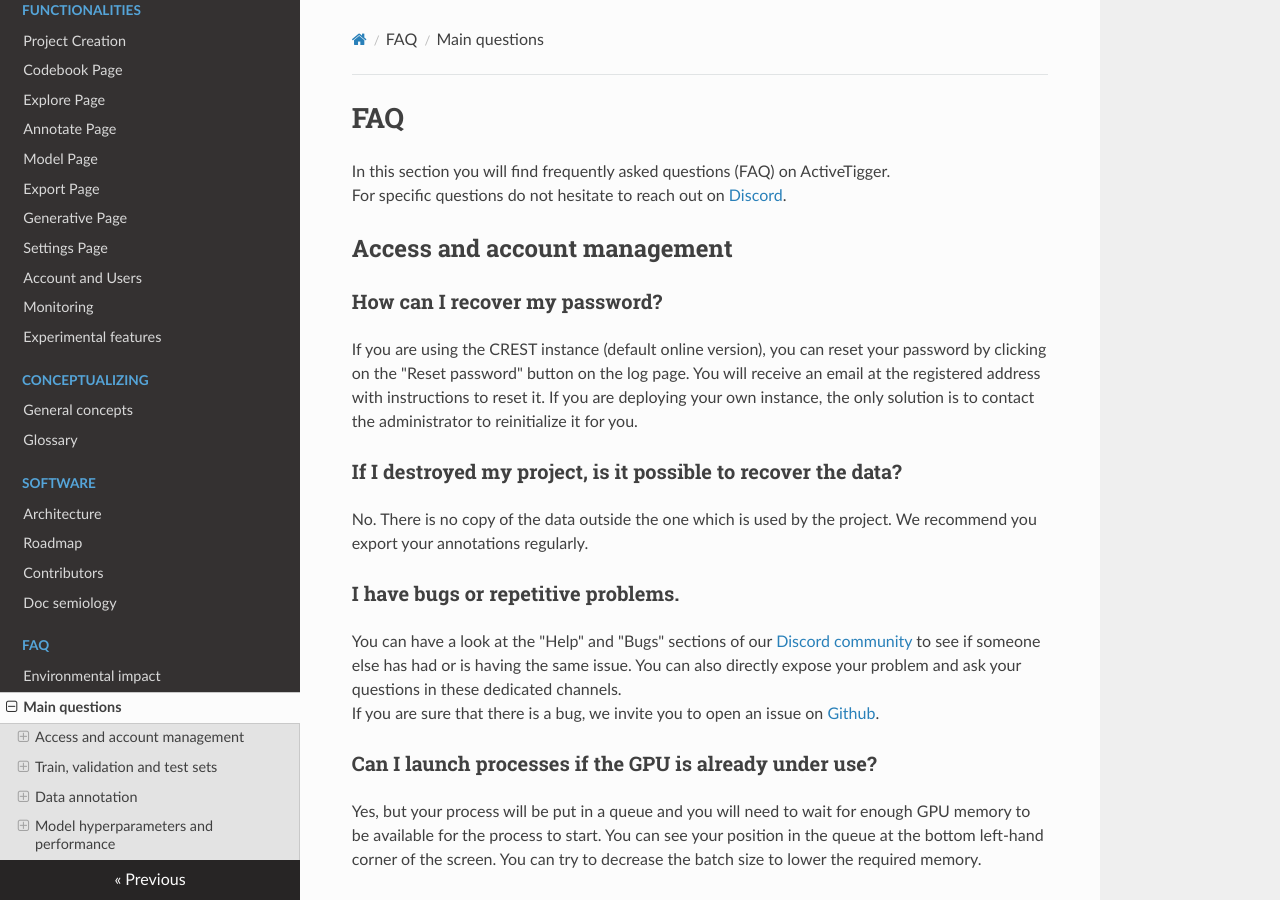
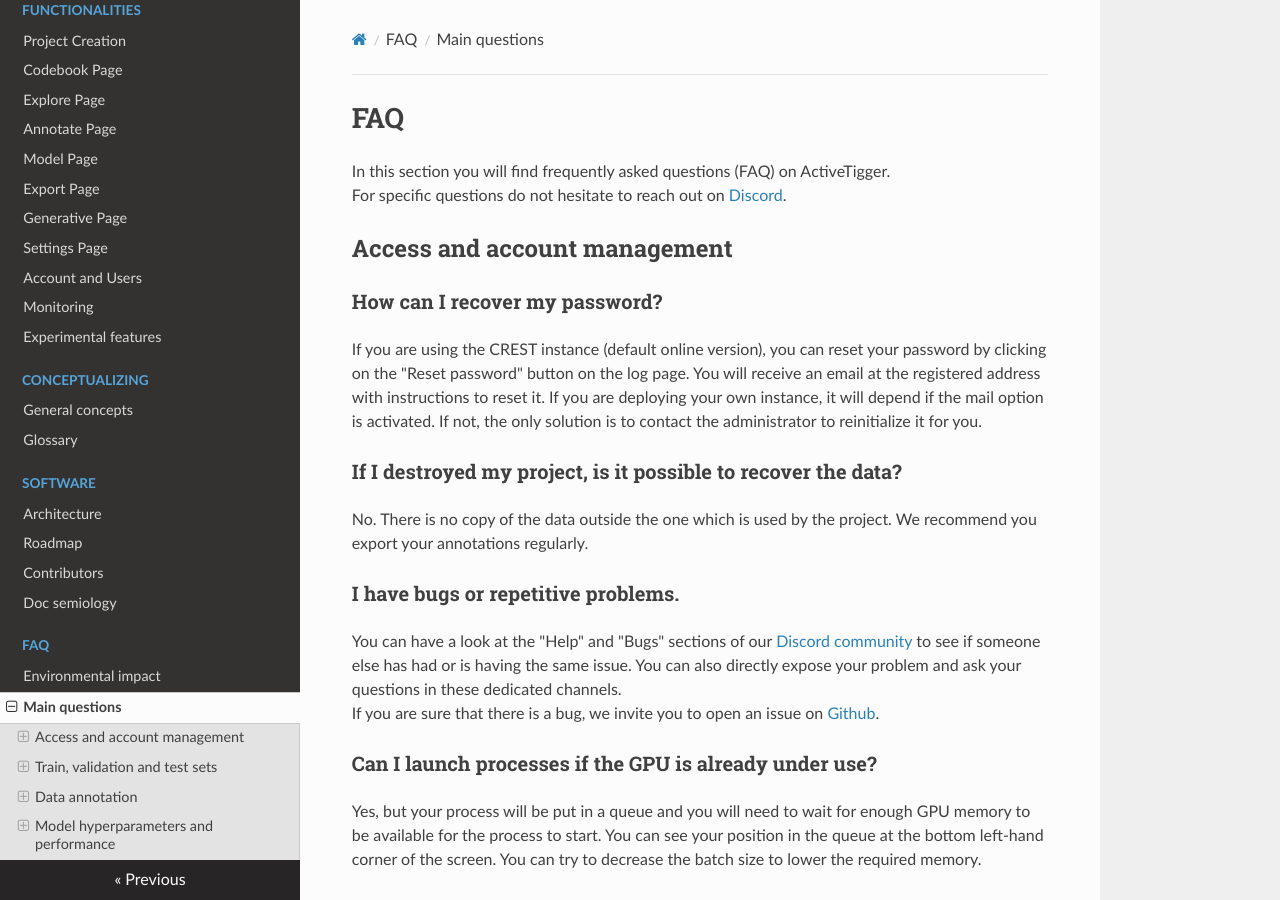
Before and after one commit to activetigger/documentation, an MkDocs documentation site: the page built from docs/faq/faq.md, in a window 1280 px wide and 900 px high. Built offline with MkDocs 1.6.1, drawn with Linux system fonts in a browser that asks for light colours; nearby versions of some CDN libraries.

Commit message:
Update docs/faq/faq.md
Co-authored-by: Émilien Schultz <emilien.schultz@ensae.fr>

```diff
--- a/docs/faq/faq.md
+++ b/docs/faq/faq.md
@@ -8,7 +8,7 @@
 ### How can I recover my password?
 
 If you are using the CREST instance (default online version), you can reset your password by clicking on the "Reset password" button on the log page. You will receive an email at the registered address with instructions to reset it.
-If you are deploying your own instance, the only solution is to contact the administrator to reinitialize it for you.
+If you are deploying your own instance, it will depend if the mail option is activated. If not, the only solution is to contact the administrator to reinitialize it for you.
 
 ### If I destroyed my project, is it possible to recover the data?
 
```
